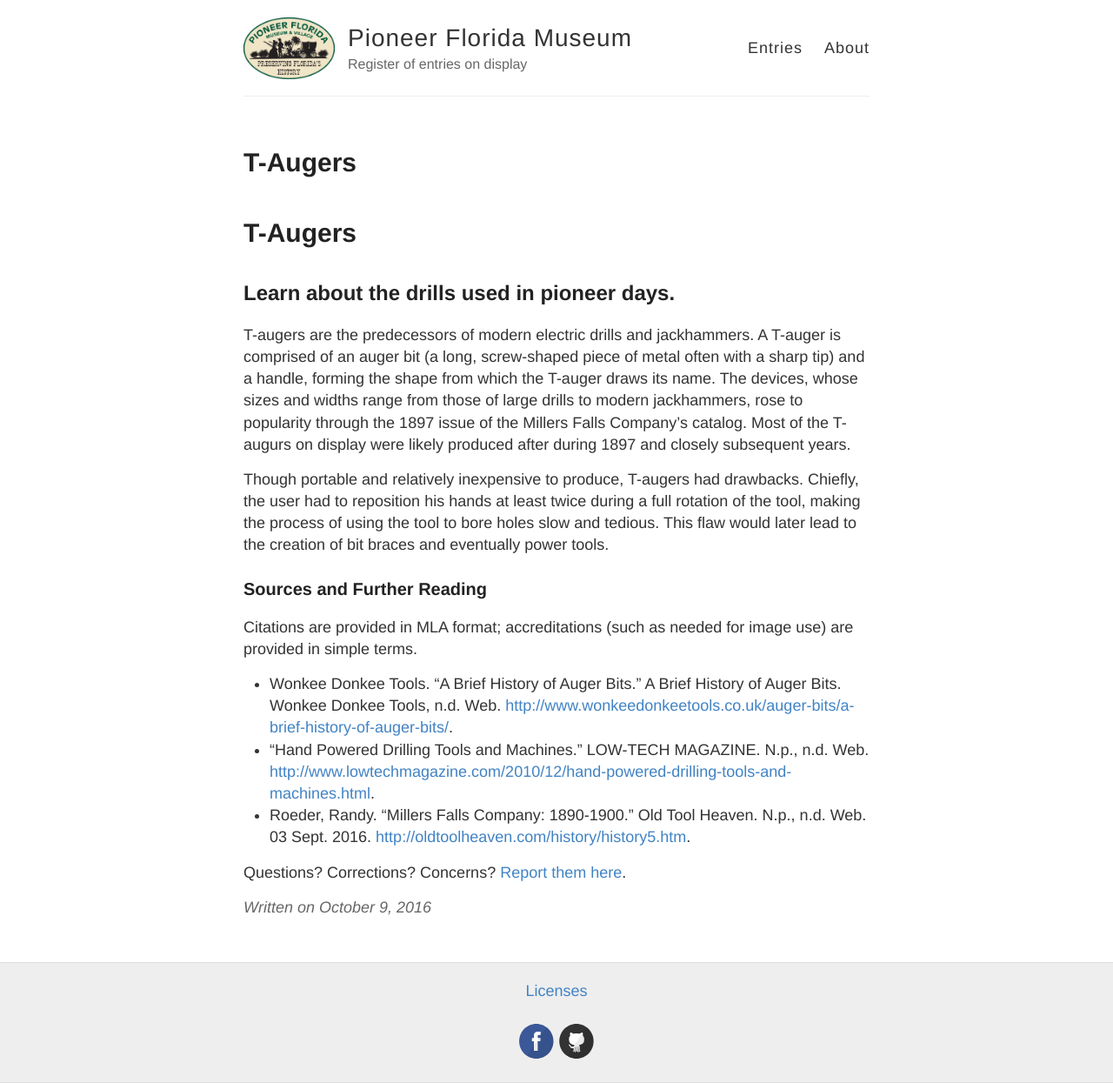
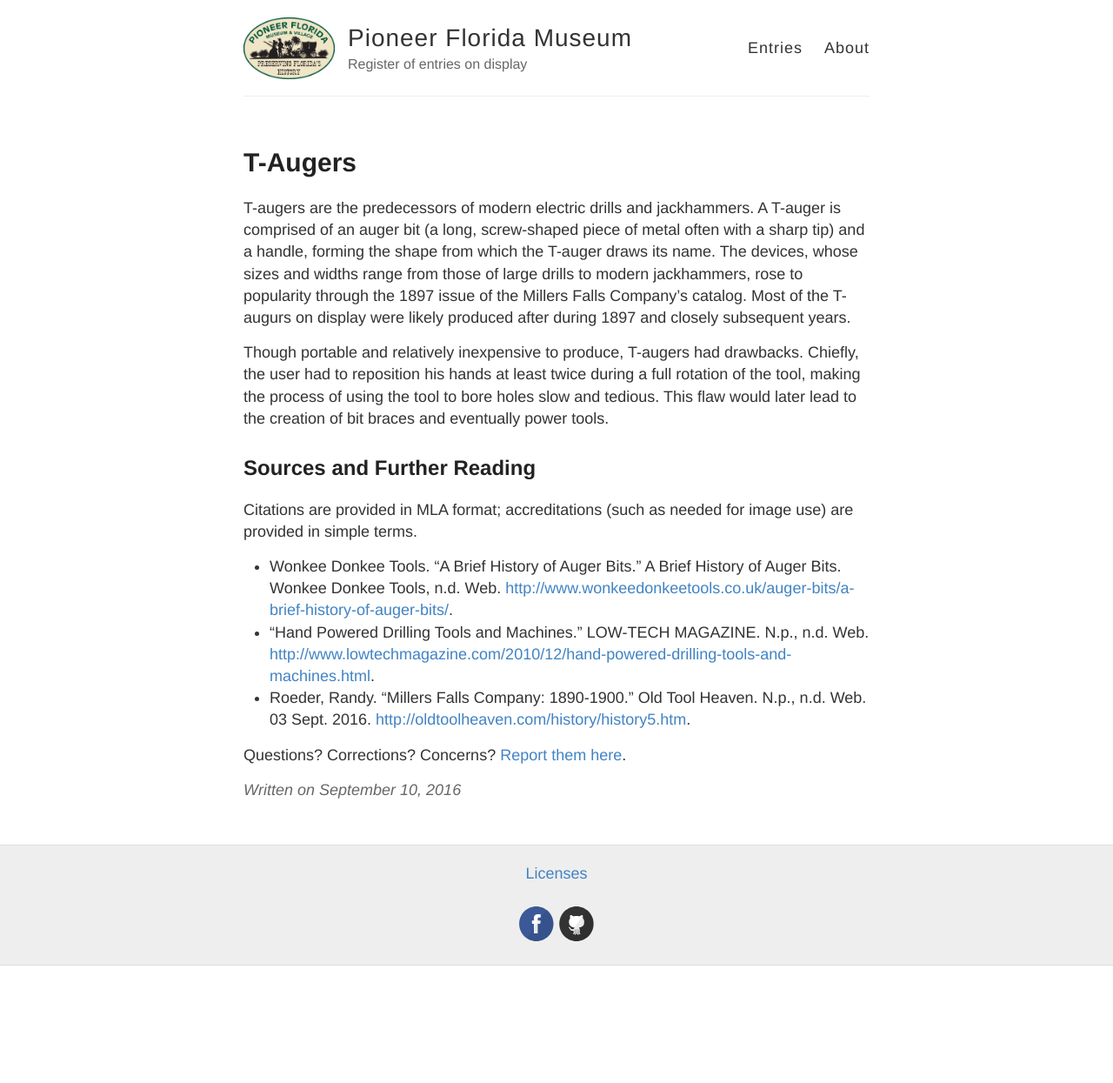
Before and after one commit to pioneervirt/pioneervirt.github.io, a Jekyll site: the page built from _posts/2016-09-10-t-augers.md, in a window 1280 px wide. Shown: the whole page at 87% size. Built offline with Jekyll 4.4.1, drawn with Linux system fonts in a browser that asks for light colours; our own code applies the rules of GitHub Pages for plain Markdown files; after the commit the page ends 1110 px from its top, so only the background shows below that.

Commit message:
Update and rename 2016-10-09-t-augers.md to 2016-09-10-t-augers.md

```diff
--- a/_posts/2016-10-09-t-augers.md
+++ b/_posts/2016-09-10-t-augers.md
@@ -1,15 +1,13 @@
 ---
+date: 2016-09-10
 title: T-Augers
 ---
-
-# T-Augers
-## Learn about the drills used in pioneer days.
 
 T-augers are the predecessors of modern electric drills and jackhammers. A T-auger is comprised of an auger bit (a long, screw-shaped piece of metal often with a sharp tip) and a handle, forming the shape from which the T-auger draws its name. The devices, whose sizes and widths range from those of large drills to modern jackhammers, rose to popularity through the 1897 issue of the Millers Falls Company’s catalog. Most of the T-augurs on display were likely produced after during 1897 and closely subsequent years.
 
 Though portable and relatively inexpensive to produce, T-augers had drawbacks. Chiefly, the user had to reposition his hands at least twice during a full rotation of the tool, making the process of using the tool to bore holes slow and tedious. This flaw would later lead to the creation of bit braces and eventually power tools.
 
-### Sources and Further Reading
+## Sources and Further Reading
 Citations are provided in MLA format; accreditations (such as needed for image use) are provided in simple terms.
 
 * Wonkee Donkee Tools. "A Brief History of Auger Bits." A Brief History of Auger Bits. Wonkee Donkee Tools, n.d. Web. <http://www.wonkeedonkeetools.co.uk/auger-bits/a-brief-history-of-auger-bits/>.
```
